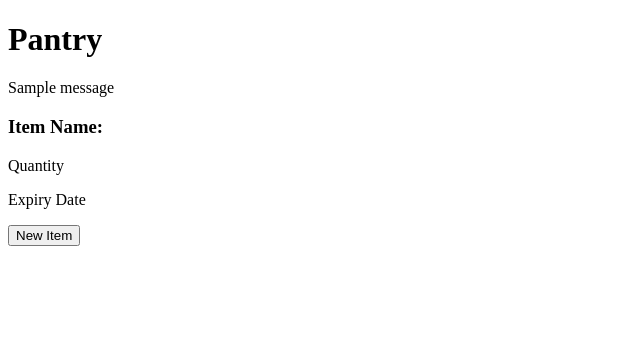
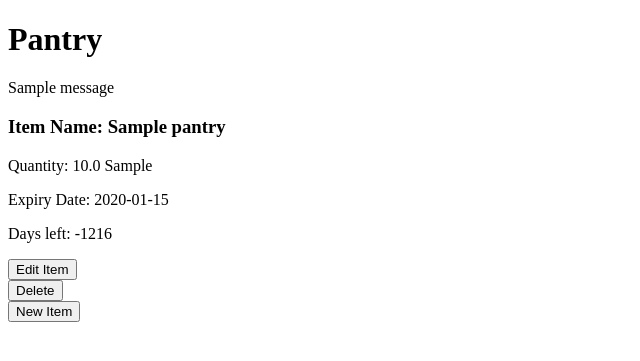
Before and after one commit to Moers-code/foodworx, a Flask app: template templates/pantry/pantry_items.html in a window 1280 px wide. Shown: the part 97-458 px from the top of the page, without its empty margins (0-640 px from the left). Run offline with Flask 3, Linux system fonts and the light colour scheme; the template is opened without the code that fills it: values that come from a table or form of the project are taken from there, others are empty; tables that the repository leaves empty hold one stand-in row (values such as "Sample post"); one stand-in notice (Sample message) is shown.

Commit message:
edit pantry views and form

```diff
--- a/app.py
+++ b/app.py
@@ -281,26 +281,27 @@ def delete_ingredient(ingredient_id):
 @app.route('/users/<int:user_id>/pantryitems')
 def show_pantry(user_id):
     """Show List of User's Pantry Items"""
+
     user = User.query.get(user_id)
     if user.id != g.user.id:
         flash('You are not authorized to view this page')
         return redirect('/')
 
     pantry = Pantry.query.filter_by(user_id=user_id).all()
-    # ingredients = pantry.ingredient_id # Look for indiviual ingredients inside the pantry
+
     return render_template('pantry/pantry_items.html', pantry=pantry)
 
 @app.route('/pantryitems/add', methods=['GET', 'POST'])
 def add_item():
     """Add New Item to the Pantry"""
 
-    # Need to check if there are ingredients added by the user
-    # and handle it inside the template
-    #need to display items
+
     if not g.user:
         return redirect('/')
 
     form = PantryForm()
+
+    # if we want to give user the ability to add ingredients from what he added to ingredients
     # form.ingredient.choices = [(int(i.id), i.name) for i in Ingredients.query.filter_by(user_id=g.user.id).all()]
 
     if form.validate_on_submit():
@@ -336,10 +337,10 @@ def edit_item(item_id):
         return redirect(f'/users/{g.user.id}/pantryitems')
 
     form = PantryForm(obj=item)
-
+    print(item.ingredient_name)
     if form.validate_on_submit():
         item.ingredient_name=form.ingredient.data
-        item.quantity=form.quantity.data
+        item.ingredient_quantity=form.quantity.data
         item.uom=form.uom.data
         item.expiry_date = datetime.strptime(form.expiry_date.data, '%Y-%m-%d')
 
@@ -353,7 +354,7 @@ def edit_item(item_id):
             flash('Something was wrong')
 
     else:
-        return render_template('pantry/edit_item.html', form=form)
+        return render_template('pantry/edit_item.html', form=form, item=item)
 
 
 @app.route('/pantryitems/<int:item_id>/delete', methods=['POST'])
@@ -372,7 +373,7 @@ def delete_item(item_id):
 
     except:
         db.session.rollback()
-        flash(f"Couldn't delete {item.name}")
+        flash(f"Couldn't delete {item.ingredient_name}")
         return redirect(f'/users/{g.user.id}/ingredients')
 
 #####################################################
--- a/forms.py
+++ b/forms.py
@@ -1,5 +1,5 @@
 from flask_wtf import FlaskForm
-from wtforms import StringField, EmailField, PasswordField, SelectField, DateField
+from wtforms import StringField, EmailField, PasswordField, SelectField, DateField, FloatField
 from wtforms.validators import Email, DataRequired, EqualTo, Length
 from models import Ingredients
 from flask import g
@@ -45,7 +45,7 @@ class IngredientForm(FlaskForm):
 class PantryForm(FlaskForm):
     """Form to Add/Edit a New Pantry Item"""
 
-    ingredient = StringField('Ingredient', validators=[DataRequired()])
-    quantity = StringField('Quantity', validators=[DataRequired()])
+    ingredient_name = StringField('Ingredient Name', validators=[DataRequired()])
+    ingredient_quantity = FloatField('Quantity', validators=[DataRequired()])
     expiry_date = DateField('Expiry Date', validators=[DataRequired()])
     uom = SelectField('Unit', choices=[('mg', 'mg'), ('g', 'g'), ('kg', 'kg'), ('ml', 'ml'), ('L', 'L'), ('pc', 'pc')], validators=[DataRequired()])
--- a/models.py
+++ b/models.py
@@ -1,5 +1,5 @@
 from flask_sqlalchemy import SQLAlchemy
-from datetime import datetime
+from datetime import date
 from flask_bcrypt import Bcrypt
 
 db = SQLAlchemy()
@@ -71,6 +71,10 @@ class Pantry(db.Model):
     expiry_date = db.Column(db.Date, nullable=False)
     uom = db.Column(db.Text, nullable=False)
 
+    @property
+    def days_left(self):
+        today = date.today()
+        return (self.expiry_date - today).days
 
     # def is_expired(self):
     #     """Helper function to keep the user aware of expired items in order to remove from pantry and frontend"""
--- a/templates/pantry/pantry_items.html
+++ b/templates/pantry/pantry_items.html
@@ -15,9 +15,16 @@
 {% for item in pantry %}
 
 <div>
-    <h3>Item Name:</h3>
-    <p>Quantity</p>
-    <p>Expiry Date</p>
+    <h3>Item Name: {{ item.ingredient_name }}</h3>
+    <p>Quantity: {{ item.ingredient_quantity }} {{ item.uom }}</p>
+    <p>Expiry Date: {{ item.expiry_date }}</p>
+    <p class='days-left'>Days left: {{ item.days_left }}</p>
+
+    <button onclick="window.location.href='/pantryitems/{{item.id}}/edit'">Edit Item</button>
+
+    <form action='/pantryitems/{{item.id}}/delete', method="POST">
+        <button>Delete</button>
+    </form>
 </div>
 
 {% endfor %}
```
Also changed, not shown: templates/pantry/item_details.html (deleted, +0 -32 lines).
